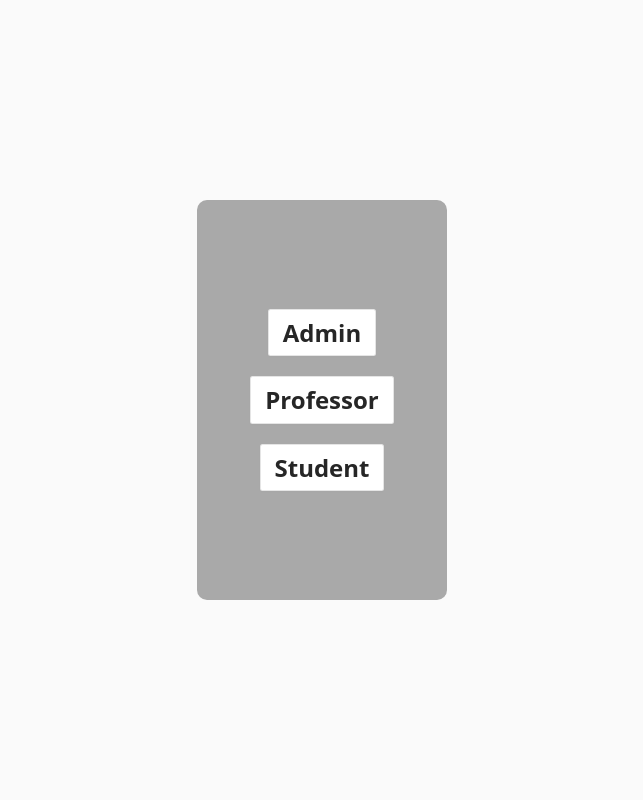
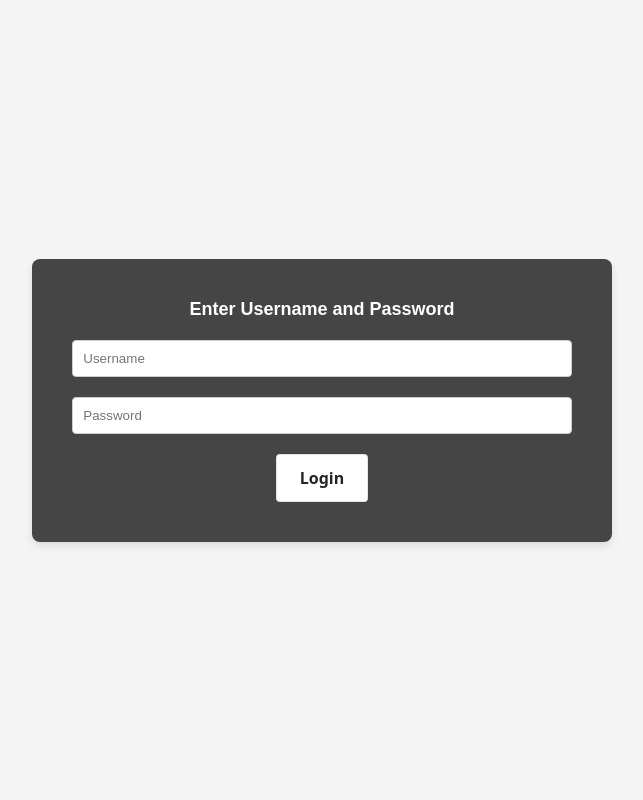
Before and after one commit to coling154/UnivDB, a Django app: page / in a window 1280 px wide. Shown: the whole page, without its empty margins (318-961 px from the left). Run offline with Django 5.2, Linux system fonts and the light colour scheme; parts of the project's set-up code (start-up, migrations or seed data) failed here and were passed over.

Commit message:
Created login functionality for site landing page. This required a new table named user in the db. The three users are: admin, professor, student.

```diff
--- a/init.sql
+++ b/init.sql
@@ -351,3 +351,9 @@ CREATE TABLE instructor_publishes(
     FOREIGN KEY (publication_id) REFERENCES publication(publication_id),
     FOREIGN KEY (instructor_id) REFERENCES instructor(id)
 );
+CREATE TABLE user(
+    username VARCHAR(32),
+    pass VARCHAR(100),
+    perm_group INT,
+    PRIMARY KEY(username)
+);
--- a/src/univSite/univApp/static/css/style.css
+++ b/src/univSite/univApp/static/css/style.css
@@ -1,66 +1,50 @@
-*,
-*::before,
-*::after{
-  margin: 0;
-  padding: 0;
-  box-sizing: border-box;
-  text-decoration: none;
-}
 
-:root {
-  --main-font: "Roboto", sans-serif;
-  --secondary-font: "Open Sans", sans-serif;
-  --body-font: "Open Sans", sans-serif;
-  --main-color: #000000;
-  --secondary-color: #ffffff;
-  --tertiary-color: #222222;
-}
 
 html {
-  font-family: var(--body-font);
-  font-size: 10px;
-  color: var(--main-color);
   scroll-behavior: smooth;
 }
 
 body {
-  background-color: #fafafaf1;
-  height: 100vh;
-  width: 100%;
-  overflow-x: hidden;
-  display:flex;
-  justify-content: center;
-  align-items: center;
-}
-
-
-.landing-flex {
-  display:flex;
-  align-content: center;
-  justify-content: center;
-  height: 225px;
-
-}
-.inner {
-  display:flex;
-  flex-direction: column;
-  align-self: center;
-  align-items: center;
-  justify-content: center;
-  background-color: #a9a9a9;
-  width: 250px;
-  height: 400px;
-  border-radius: 10px;
-}
-
-#item {
-  margin:10px;
-  font-size: x-large;
+  margin: 0;
+  padding: 0;
+  font-family: Arial, sans-serif;
+  background-color: #f4f4f4;
 }
 
 .Main {
+  display: flex;
+  justify-content: center;
+  align-items: center;
+  height: 100vh;
+}
+
+.landing-flex {
+  background-color: #454545;
+  border-radius: 8px;
+  box-shadow: 0 4px 8px rgba(0, 0, 0, 0.1);
+  padding: 40px;
+}
+
+.input {
+  text-align: center;
+}
+
+.form-label {
   display: block;
-  min-width: 660px;
+  font-size: 18px;
+  margin-bottom: 20px;
+  font-weight: bold;
+  color: white;
+}
+
+input[type="text"],
+input[type="password"] {
+  width: 100%;
+  padding: 10px;
+  margin-bottom: 20px;
+  border: 1px solid #ccc;
+  border-radius: 4px;
+  box-sizing: border-box;
 }
 
 .button {
--- a/src/univSite/univApp/templates/index.html
+++ b/src/univSite/univApp/templates/index.html
@@ -10,10 +10,14 @@
     <body>
         <div class="Main">
             <div class="landing-flex">
-        <div class="inner">
-            <a href="{% url 'admin' %}"><button class="button" id="item" role="button">Admin</button></a>
-            <a href="{% url 'professor' %}"><button class="button" id="item" role="button">Professor</button></a>
-            <a href="{% url 'student' %}"><button class="button" id="item" role="button">Student</button></a>
+               <div class="input">
+                    <form action="{% url 'login' %}" method='POST'>
+                        <label for="user" class="form-label">Enter Username and Password</label>
+                        <input type="text" name="user" placeholder="Username" required>
+
+                        <input class="form-input" placeholder="Password" type="password" name="pass" required>
+                        <button type="submit" class="button">Login</button>
+                    </form>
                 </div>
             </div>
         </div>
--- a/src/univSite/univApp/urls.py
+++ b/src/univSite/univApp/urls.py
@@ -3,6 +3,7 @@ from . import views
 
 urlpatterns = [
     path("" , views.index, name="index"),
+    path("login/", views.login, name="login"),
     path("admin/", views.admin, name="admin"),
     path("admin/F1/", views.F1, name="F1"),
     path('admin/F1/list_instructors/', views.list_instructors, name='list_instructors'),
--- a/src/univSite/univApp/views.py
+++ b/src/univSite/univApp/views.py
@@ -1,11 +1,15 @@
-from django.shortcuts import render
+from django.shortcuts import redirect, render
 from django.views.decorators.csrf import csrf_exempt
 from django.views.decorators.http import require_http_methods
 from django.db import connection
+import hashlib
+import re
 
 # Create your views here
 def index(request):
     return render(request, 'index.html')
+
+@csrf_exempt
 def admin(request):
     """
     This view is used to display admin.html landing page
@@ -286,3 +290,30 @@ def dep_courses(request):
             "sec_id": row[2]}
             for row in results]
     return render(request, "queries/F6Table.html", {'rows': stats})
+
+@require_http_methods(["POST"])
+@csrf_exempt
+def login(request):
+    user, pwd = request.POST.get("user"), request.POST.get("pass")
+
+    pwd = hashlib.sha256(pwd.encode("utf-8")).hexdigest()
+
+    cursor = connection.cursor()
+
+    query = f'SELECT perm_group FROM user WHERE username="{user}" AND pass="{pwd}" LIMIT 1'
+
+    cursor.execute(query)
+
+    row = cursor.fetchone()
+
+    if row:
+        group = row[0]
+        if group == 1:
+            return redirect('admin')
+
+        elif group == 2:
+            return redirect('professor')
+        elif group == 3:
+            return redirect('student')
+    else:
+        return redirect('index')
```
Lines whose indentation alone changed are shown as unchanged.
